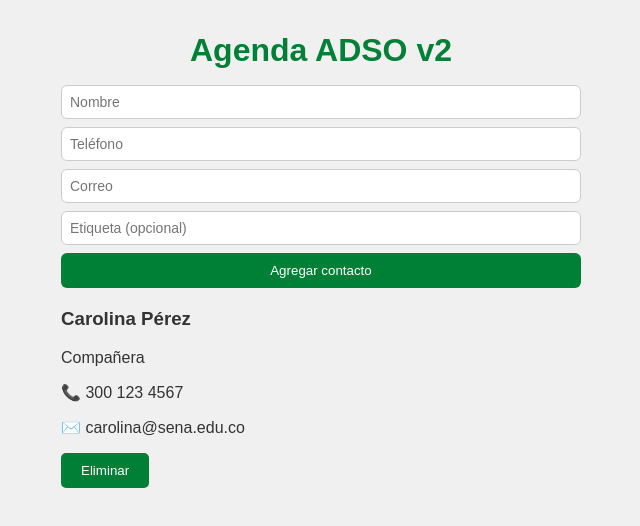
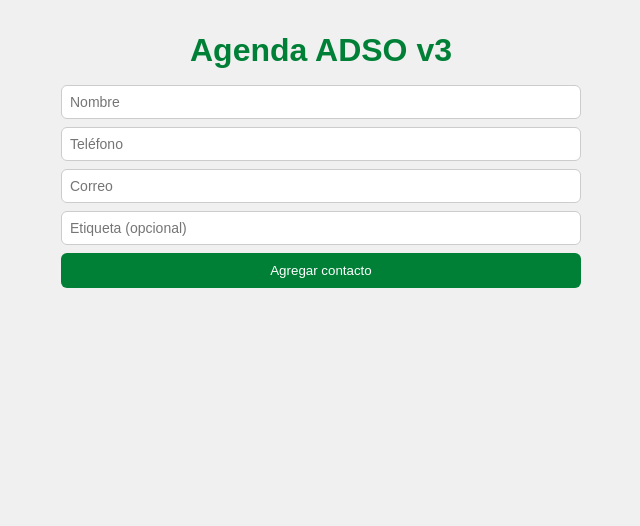
Before and after one commit to juandvid25/Agenda-D.SOFTWARE, a React (Vite) app: page / in a window 1280 px wide. Shown: the top 526 px of the page, without its empty margins (319-959 px from the left). Built offline with nearby package versions, Linux system fonts and the light colour scheme.

Commit message:
feat(App): agregar persistencia con useEffect y manejo de eliminación por ID

```diff
--- a/src/App.jsx
+++ b/src/App.jsx
@@ -1,150 +1,38 @@
-// // // import { useState } from 'react'
-// // // import reactLogo from './assets/react.svg'
-// // // import viteLogo from '/vite.svg'
-// // // import './App.css'
-
-// // // function App() {
-// // //   const [count, setCount] = useState(0)
-
-// // //   return (
-// // //     <>
-// // //       <div>
-// // //         <a href="https://vite.dev" target="_blank">
-// // //           <img src={viteLogo} className="logo" alt="Vite logo" />
-// // //         </a>
-// // //         <a href="https://react.dev" target="_blank">
-// // //           <img src={reactLogo} className="logo react" alt="React logo" />
-// // //         </a>
-// // //       </div>
-// // //       <h1>Vite + ReactVAMOS COLOMBIA</h1>
-// // //       <div className="card">
-// // //         <button onClick={() => setCount((count) => count + 1)}>
-// // //           count is {count}
-// // //         </button>
-// // //         <p>
-// // //           Edit <code>src/App.jsx</code> and save to test HMR
-// // //         </p>
-// // //       </div>
-// // //       <p className="read-the-docs">
-// // //         Click on the Vite and React logos to learn more
-// // //       </p>
-// // //     </>
-// // //   )
-// // // }
-
-// // // export default App
-
-// // export default function App() {const fecha = new Date().toLocaleString(); return(<main><h1>hola sena</h1></main>)}
-// App.jsx
-// // App.jsx
-// import "./App.css"; // Importamos estilos de la app
-// import ContactoCard from "./components/ContactoCard"; // Importamos el componente hijo
-
-// export default function App() {
-//   // Esta es nuestra "base de datos" inicial quemada en el código
-//   const contactos = [
-//     {
-//       id: 1,
-//       nombre: "Carolina Pérez",
-//       telefono: "300 123 4567",
-//       correo: "carolina@sena.edu.co",
-//       etiqueta: "Compañera",
-//     },
-//     {
-//       id: 2,
-//       nombre: "Juan Díaz",
-//       telefono: "301 987 6543",
-//       correo: "juan@sena.edu.co",
-//       etiqueta: "Instructor",
-//     },
-//     {
-//       id: 3,
-//       nombre: "Luisa Martínez",
-//       telefono: "320 555 7788",
-//       correo: "luisa@sena.edu.co",
-//       etiqueta: "Cliente",
-//     },
-//     {
-//       id: 4,
-//       nombre: "Ana Gómez",
-//       telefono: "310 222 3333",
-//       correo: "anagmez@sena.edu.co",
-//       etiqueta: "Madrina",
-//     },
-//     {
-//       id: 5,
-//       nombre: "Juan David",
-//       telefono: "321 444 5555",
-//       correo: "juandavid@sena.edu.co",
-//       etiqueta: "Hermano",
-//     }
-//   ];
-//   return (
-//     <main className="app-container">
-//       <h1 className="app-title">Agenda ADSO 📒</h1>
-//       <p className="app-subtitle">Contactos guardados</p>
-
-//       {/* Recorremos el arreglo contactos y pintamos una tarjeta por cada uno */}
-//       {contactos.map((c) => (
-//         <ContactoCard
-//           key={c.id} // key única para React
-//           nombre={c.nombre} // prop nombre
-//           telefono={c.telefono} // prop telefono
-//           correo={c.correo} // prop correo
-//           etiqueta={c.etiqueta} // prop etiqueta (Cliente, Instructor, etc.)
-//         />
-//       ))}
-
-//       <p className="app-nota">
-//         (Versión 0.1 - solo lectura, sin agregar ni editar todavía)
-//       </p>
-//     </main>
-//   );
-// }
-
-import { useState } from "react";
+import { useState, useEffect } from "react";
 import "./App.css";
+import FormularioContacto from "./components/FormularioContacto";
 import ContactoCard from "./components/ContactoCard";
-import FormularioContacto from "./components/FormularioContacto";
 
 export default function App() {
-  const [contactos, setContactos] = useState([
-    {
-      id: 1,
-      nombre: "Carolina Pérez",
-      telefono: "300 123 4567",
-      correo: "carolina@sena.edu.co",
-      etiqueta: "Compañera",
-    },
-  ]);
+  const contactosGuardados =
+    JSON.parse(localStorage.getItem("contactos")) || [];
 
-  // Agregar
+  const [contactos, setContactos] = useState(contactosGuardados);
+
+  useEffect(() => {
+    localStorage.setItem("contactos", JSON.stringify(contactos));
+  }, [contactos]);
+
   const agregarContacto = (nuevo) => {
-    setContactos((prev) => [...prev, { id: Date.now(), ...nuevo }]);
+    setContactos((prev) => [...prev, nuevo]);
   };
 
-  // Eliminar
   const eliminarContacto = (id) => {
-    setContactos((prev) => prev.filter((c) => c.id !== id));
+    const confirmar = window.confirm("¿Deseas eliminar este contacto?");
+    if (confirmar) {
+      setContactos((prev) => prev.filter((c) => c.id !== id));
+    }
   };
 
   return (
     <main className="app-container">
-      <h1 className="app-title">Agenda ADSO v2</h1>
+      <h1 className="app-title">Agenda ADSO v3</h1>
       <FormularioContacto onAgregar={agregarContacto} />
-      <section className="lista-contactos">
+      <div className="contactos-lista">
         {contactos.map((c) => (
-          <ContactoCard
-            key={c.id}
-            id={c.id}
-            nombre={c.nombre}
-            telefono={c.telefono}
-            correo={c.correo}
-            etiqueta={c.etiqueta}
-            onDelete={eliminarContacto}
-          />
+          <ContactoCard key={c.id} {...c} onEliminar={eliminarContacto} />
         ))}
-      </section>
+      </div>
     </main>
   );
 }
```
